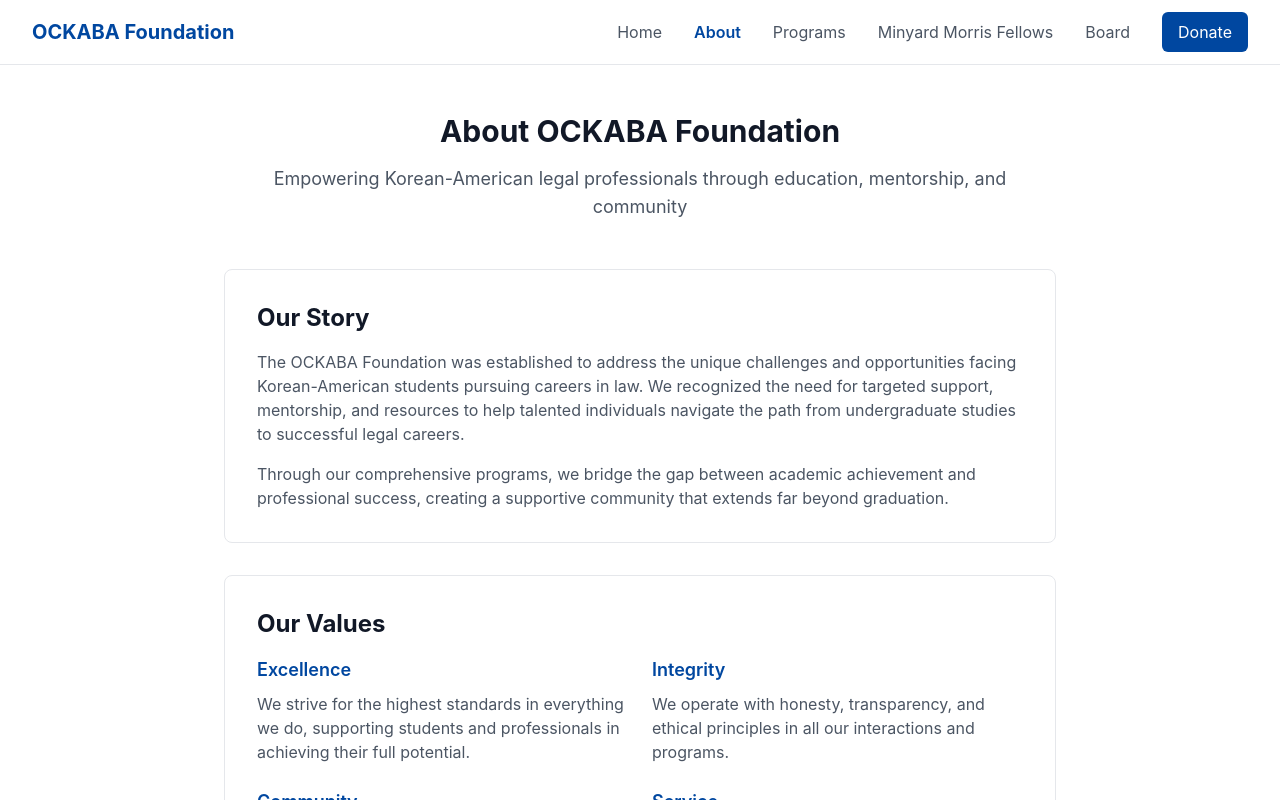
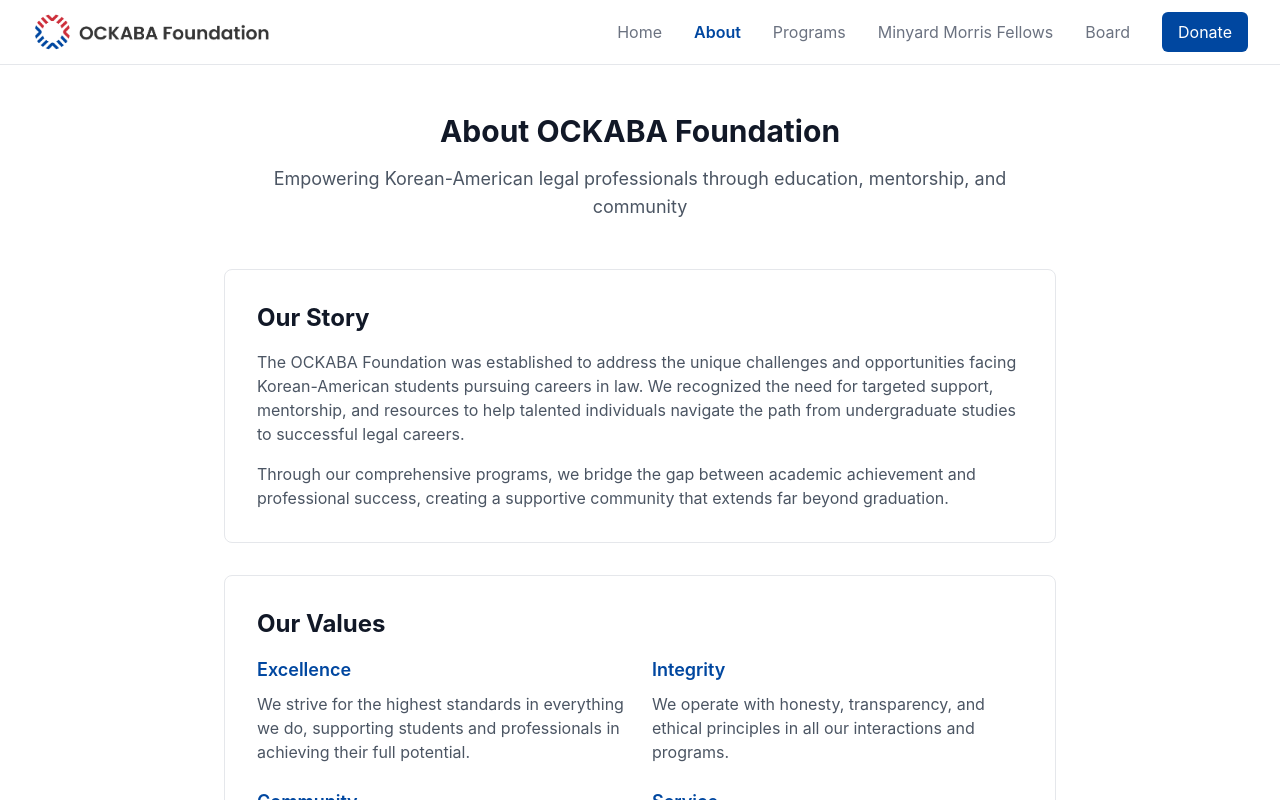
Before and after one commit to quadra2003/ockabaf, a Next.js app: page /about in a window 1280 px wide. Shown: the top 800 px of the page. Built offline with nearby package versions, Linux system fonts and the light colour scheme.

Commit message:
Update Navigation.js

```diff
--- a/components/Navigation.js
+++ b/components/Navigation.js
@@ -7,61 +7,96 @@
   const router = useRouter()
 
   const isActive = (path) => router.pathname === path
+  const primaryBlue = '#0047A0'
+  const primaryBlueHover = '#003d8b'
 
   return (
     <nav className="bg-white border-b border-gray-200 sticky top-0 z-50">
       <div className="max-w-7xl mx-auto px-4 sm:px-6 lg:px-8">
         <div className="flex justify-between h-16">
           <div className="flex items-center">
-            <Link href="/" className="text-xl font-bold text-primary-600">
-              OCKABA Foundation
+            <Link href="/" className="flex items-center">
+              <img
+                src="/images/ockaba-foundation-logo.png"
+                alt="OCKABA Foundation"
+                className="h-10 w-auto"
+              />
             </Link>
           </div>
 
           <div className="hidden md:flex items-center space-x-8">
             <Link
               href="/"
-              className={`text-gray-600 hover:text-primary-600 transition-colors ${
-                isActive('/') ? 'text-primary-600 font-semibold' : ''
+              className={`text-gray-600 transition-colors ${
+                isActive('/') ? 'font-semibold' : ''
               }`}
+              style={{
+                color: isActive('/') ? primaryBlue : '#6b7280',
+                ':hover': { color: primaryBlue }
+              }}
+              onMouseOver={(e) => e.target.style.color = primaryBlue}
+              onMouseOut={(e) => e.target.style.color = isActive('/') ? primaryBlue : '#6b7280'}
             >
               Home
             </Link>
             <Link
               href="/about"
-              className={`text-gray-600 hover:text-primary-600 transition-colors ${
-                isActive('/about') ? 'text-primary-600 font-semibold' : ''
+              className={`text-gray-600 transition-colors ${
+                isActive('/about') ? 'font-semibold' : ''
               }`}
+              style={{
+                color: isActive('/about') ? primaryBlue : '#6b7280'
+              }}
+              onMouseOver={(e) => e.target.style.color = primaryBlue}
+              onMouseOut={(e) => e.target.style.color = isActive('/about') ? primaryBlue : '#6b7280'}
             >
               About
             </Link>
             <Link
               href="/programs"
-              className={`text-gray-600 hover:text-primary-600 transition-colors ${
-                isActive('/programs') ? 'text-primary-600 font-semibold' : ''
+              className={`text-gray-600 transition-colors ${
+                isActive('/programs') ? 'font-semibold' : ''
               }`}
+              style={{
+                color: isActive('/programs') ? primaryBlue : '#6b7280'
+              }}
+              onMouseOver={(e) => e.target.style.color = primaryBlue}
+              onMouseOut={(e) => e.target.style.color = isActive('/programs') ? primaryBlue : '#6b7280'}
             >
               Programs
             </Link>
             <Link
               href="/fellows"
-              className={`text-gray-600 hover:text-primary-600 transition-colors ${
-                isActive('/fellows') ? 'text-primary-600 font-semibold' : ''
+              className={`text-gray-600 transition-colors ${
+                isActive('/fellows') ? 'font-semibold' : ''
               }`}
+              style={{
+                color: isActive('/fellows') ? primaryBlue : '#6b7280'
+              }}
+              onMouseOver={(e) => e.target.style.color = primaryBlue}
+              onMouseOut={(e) => e.target.style.color = isActive('/fellows') ? primaryBlue : '#6b7280'}
             >
               Minyard Morris Fellows
             </Link>
             <Link
               href="/board"
-              className={`text-gray-600 hover:text-primary-600 transition-colors ${
-                isActive('/board') ? 'text-primary-600 font-semibold' : ''
+              className={`text-gray-600 transition-colors ${
+                isActive('/board') ? 'font-semibold' : ''
               }`}
+              style={{
+                color: isActive('/board') ? primaryBlue : '#6b7280'
+              }}
+              onMouseOver={(e) => e.target.style.color = primaryBlue}
+              onMouseOut={(e) => e.target.style.color = isActive('/board') ? primaryBlue : '#6b7280'}
             >
               Board
             </Link>
             <Link
               href="/donate"
-              className="bg-primary-600 text-white px-4 py-2 rounded-md hover:bg-primary-700 transition-colors"
+              className="text-white px-4 py-2 rounded-md transition-colors"
+              style={{ backgroundColor: primaryBlue }}
+              onMouseOver={(e) => e.target.style.backgroundColor = primaryBlueHover}
+              onMouseOut={(e) => e.target.style.backgroundColor = primaryBlue}
             >
               Donate
             </Link>
@@ -90,7 +125,13 @@
             <Link href="/programs" className="block px-3 py-2 text-gray-600">Programs</Link>
             <Link href="/fellows" className="block px-3 py-2 text-gray-600">Minyard Morris Fellows</Link>
             <Link href="/board" className="block px-3 py-2 text-gray-600">Board</Link>
-            <Link href="/donate" className="block px-3 py-2 text-primary-600 font-semibold">Donate</Link>
+            <Link
+              href="/donate"
+              className="block px-3 py-2 font-semibold"
+              style={{ color: primaryBlue }}
+            >
+              Donate
+            </Link>
           </div>
         </div>
       )}
```
